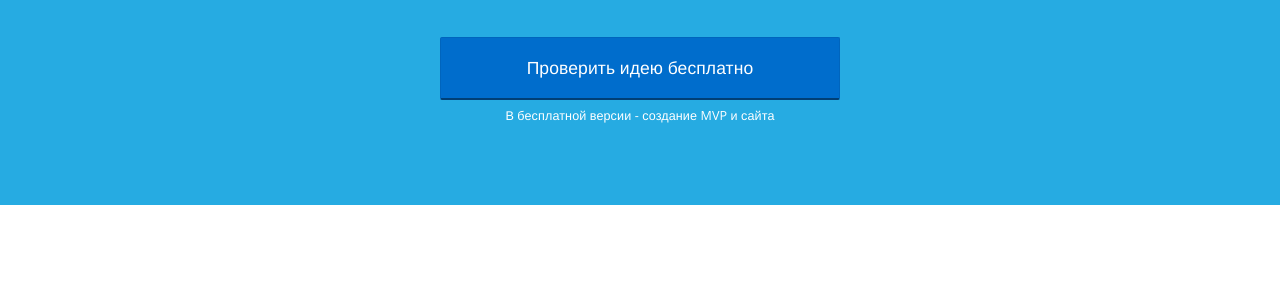
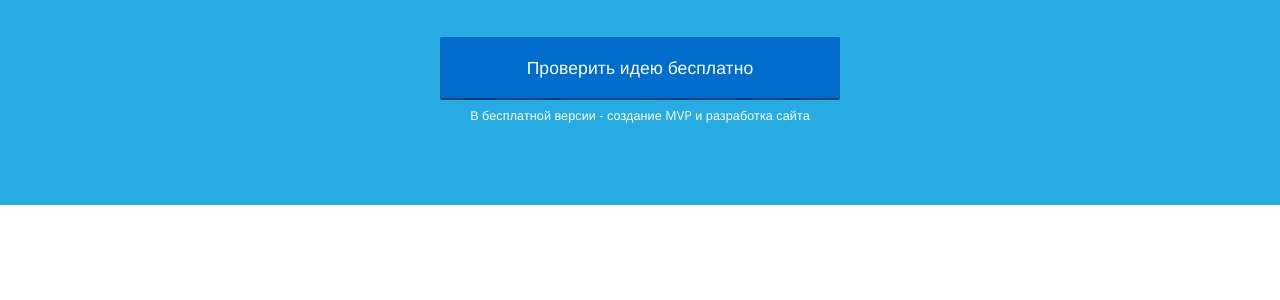
Before and after one commit to RakhimyanTim/enblabs.github.io, a Jekyll site: the page built from pages/index.html, in a window 1280 px wide and 900 px high. Shown: the part 313-613 px from the top of the window. Built offline with Jekyll 4.4.1, drawn with Linux system fonts in a browser that asks for light colours; nearby versions of some CDN libraries.

Commit message:
Update index.html

```diff
--- a/pages/index.html
+++ b/pages/index.html
@@ -13,7 +13,7 @@ sitemap:
 
 			<div class="cta-container" style="margin-top: 50px;">
 				<a href="#" class="btn btn-block btn-centered btn-large btn-primary sign-up" style="display: inherit;">Проверить идею бесплатно</a>
-				<span class="btn-sub-text" style="color:#fff">В бесплатной версии - создание MVP и сайта</span>
+				<span class="btn-sub-text" style="color:#fff">В бесплатной версии - создание MVP и разработка сайта</span>
 			</div>
 		</div>
 </header>
```
